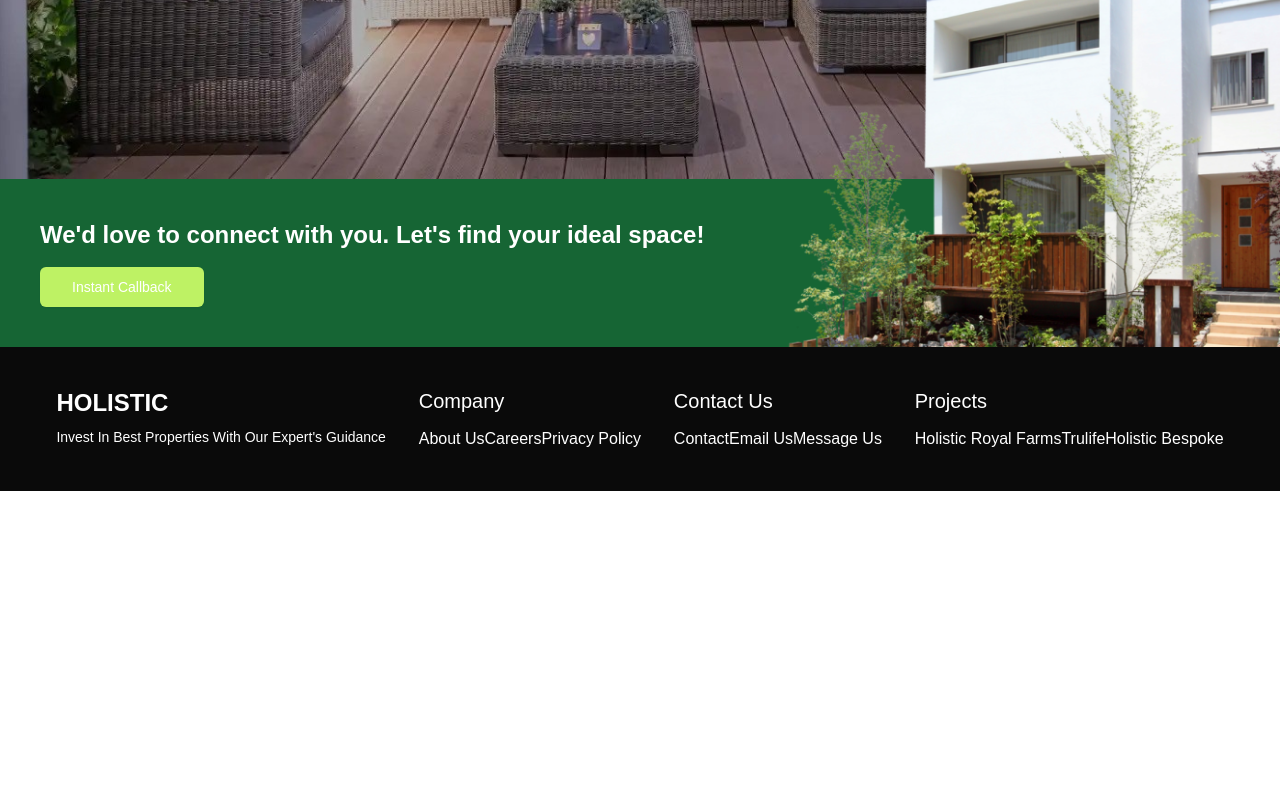
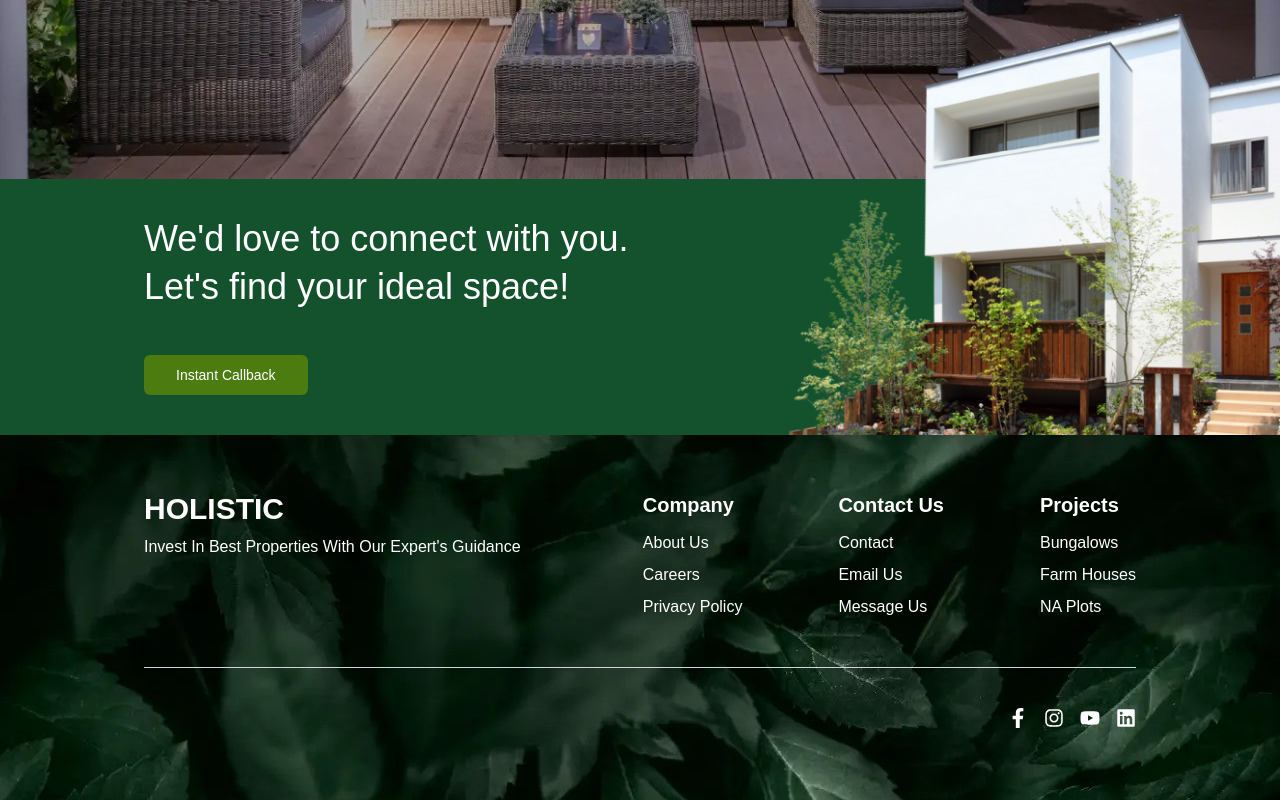
Before and after one commit to dev-kingz/ayassociates, a Next.js app: page / in a window 1280 px wide. Shown: the part 541-1341 px from the top of the page. Before the commit the page ends 1032 px from the top, so only its background shows below. Built offline with nearby package versions, Linux system fonts and the light colour scheme.

Commit message:
refactor: Update footer styling
- Updated the primary and secondary colors
- Updated the button styling
-Updated footer content
-Added Social Icons

```diff
--- a/src/app/globals.css
+++ b/src/app/globals.css
@@ -10,9 +10,9 @@
     --card-foreground: 0 0% 3.9%;
     --popover: 0 0% 100%;
     --popover-foreground: 0 0% 3.9%;
-    --primary: 142, 63%, 24%;
+    --primary: 144, 61%, 20%;
     --primary-foreground: 0 0% 98%;
-    --secondary: 0 0% 96.1%;
+    --secondary: 86 78% 27%;
     --secondary-foreground: 0 0% 9%;
     --muted: 0 0% 96.1%;
     --muted-foreground: 0 0% 45.1%;
--- a/src/app/page.tsx
+++ b/src/app/page.tsx
@@ -17,7 +17,7 @@ export default function Home() {
             <Button
               variant="secondary"
               size="lg"
-              className="shadow-xl bg-primary text-white hover:bg-green-600"
+              className="shadow-xl bg-secondary text-white hover:bg-green-600"
             >
               Enquire Now
             </Button>
--- a/src/components/Footer/index.tsx
+++ b/src/components/Footer/index.tsx
@@ -1,20 +1,26 @@
 import Link from "next/link";
 import { Button } from "@/components/ui/button";
 import Image from "next/image";
+import SocialIcons from "../Icons/SocialIcons";
 
 export function Footer() {
   return (
-    <footer className="flex w-full flex-col bg-neutral-950 text-white">
-      <div className="relative flex flex-col md:flex-row md:justify-between md:items-center p-10 bg-green-800">
-        <div className="flex flex-col space-y-4 self-stretch">
-          <h1 className="text-2xl font-semibold">
-            We&apos;d love to connect with you. Let&apos;s find your ideal space!
+    <footer className="Footer flex w-full flex-col bg-neutral-950 text-white">
+      <section className="TopSection relative flex flex-col md:flex-row md:justify-between md:items-center py-10 px-36 bg-primary">
+        <div className="flex flex-col self-stretch gap-12">
+          <div className="TopSectionText flex flex-col gap-2">
+            <h1 className="text-4xl font-medium">
+              We&apos;d love to connect with you.
             </h1>
+            <h1 className="text-4xl font-medium">
+              Let&apos;s find your ideal space!
+            </h1>
+          </div>
           <Link href="/">
             <Button
               variant="secondary"
               size="lg"
-              className="bg-lime-300 text-white hover:text-lime-800"
+              className="bg-secondary text-white hover:text-lime-800"
             >
               Instant Callback
             </Button>
@@ -29,19 +35,21 @@ export function Footer() {
             className="absolute right-0 bottom-0"
           />
         </div>
-      </div>
-      <div className="flex flex-col md:flex-row md:justify-around bg-neutral-950 p-10">
-        <div className="mb-6 md:mb-0">
+      </section>
+      <section className="BottomSection flex md:flex-col md:justify-around bg-footer py-10 px-36">
+        <div className="Content py-4 flex flex-row justify-between">
+          <div className="Logo&Text mb-6 md:mb-0">
             <Link href="/">
-            <h1 className="text-2xl font-semibold text-white">HOLISTIC</h1>
+              <h1 className="text-3xl font-bold text-white">HOLISTIC</h1>
             </Link>
-          <p className="mt-2 text-sm">
+            <p className="mt-2 text-md">
               Invest In Best Properties With Our Expert&apos;s Guidance
             </p>
           </div>
-        <div className="mb-6 md:mb-0">
-          <h2 className="text-xl font-medium mb-3">Company</h2>
-          <nav className="space-y-2">
+          <div className="QuickLinks flex flex-row gap-24">
+            <div className="flex flex-col mb-6 md:mb-0">
+              <h2 className="text-xl font-semibold mb-3">Company</h2>
+              <nav className="flex flex-col space-y-2">
                 <Link href="/about" className="hover:text-white/80">
                   About Us
                 </Link>
@@ -53,9 +61,9 @@ export function Footer() {
                 </Link>
               </nav>
             </div>
-        <div className="mb-6 md:mb-0">
-          <h2 className="text-xl font-medium mb-3">Contact Us</h2>
-          <nav className="space-y-2">
+            <div className="flex flex-col mb-6 md:mb-0">
+              <h2 className="text-xl font-semibold mb-3">Contact Us</h2>
+              <nav className="flex flex-col  space-y-2">
                 <Link href="/contact" className="hover:text-white/80">
                   Contact
                 </Link>
@@ -67,27 +75,33 @@ export function Footer() {
                 </Link>
               </nav>
             </div>
-        <div>
-          <h2 className="text-xl font-medium mb-3">Projects</h2>
-          <nav className="space-y-2">
+            <div className="flex flex-col mb-6 md:mb-0">
+              <h2 className="flex flex-col text-xl font-semibold mb-3">Projects</h2>
+              <nav className="flex flex-col space-y-2">
                 <Link
                   href="/projects/holistic-royal-farms"
                   className="hover:text-white/80"
                 >
-              Holistic Royal Farms
+                  Bungalows
                 </Link>
                 <Link href="/projects/trulife" className="hover:text-white/80">
-              Trulife
+                  Farm Houses
                 </Link>
                 <Link
                   href="/projects/holistic-bespoke"
                   className="hover:text-white/80"
                 >
-              Holistic Bespoke
+                  NA Plots
                 </Link>
               </nav>
             </div>
           </div>
-    </footer>
+        </div>
+        <div className="SocialIcons py-8 flex flex-col self-stretch items-end gap-10">
+          <div className="px-20 w-full h-[1px] bg-gray-300" />
+          <SocialIcons />
+        </div>
+      </section>
+    </footer >
   );
 }
--- a/src/components/Icons/SocialIcons.tsx
+++ b/src/components/Icons/SocialIcons.tsx
@@ -1,20 +1,24 @@
 import Link from 'next/link';
 import React from 'react';
-import { FaFacebookF, FaInstagram, FaYoutube } from "react-icons/fa";
+import { FaFacebookF, FaInstagram, FaYoutube, FaLinkedin } from "react-icons/fa";
 
 const SocialIcons = () => {
     return (
-        <div className="flex items-center justify-center gap-4">
-            <Link href="https://www.facebook.com/profile.php?id=100056240132679" className="hover:cursor-pointer" target="_blank">
-                <FaFacebookF className="h-4 w-4" />
+        <div className="flex items-center gap-4">
+            <Link href="/" className="hover:cursor-pointer" target="_blank">
+                <FaFacebookF className="h-5 w-5" />
             </Link>
-            <Link href="https://www.instagram.com/rktandoor/" className="hover:cursor-pointer" target="_blank">
-                <FaInstagram className="h-4 w-4" />
+            <Link href="/" className="hover:cursor-pointer" target="_blank">
+                <FaInstagram className="h-5 w-5" />
             </Link>
-            <Link href="https://www.youtube.com/@RK_TANDOOR" className="hover:cursor-pointer" target="_blank">
-                <FaYoutube className="h-4 w-4" />
+            <Link href="/" className="hover:cursor-pointer" target="_blank">
+                <FaYoutube className="h-5 w-5" />
+            </Link>
+            <Link href="/" className="hover:cursor-pointer" target="_blank">
+                <FaLinkedin className="h-5 w-5" />
             </Link>
         </div>
+
     );
 }
 
--- a/src/components/Menus/Navbar/index.tsx
+++ b/src/components/Menus/Navbar/index.tsx
@@ -41,7 +41,7 @@ export function Navbar() {
       </Link>
       <NavigationMenuC />
       <div className="flex items-center justify-center gap-2">
-        <Button className="font-semibold px-3 py-2.5 bg-primary rounded-full text-primary-foreground gap-2">
+        <Button className="font-semibold px-3 py-2.5 bg-secondary rounded-full text-primary-foreground gap-2">
           <FaPhoneAlt />
           Call Now
         </Button>
```
Lines whose indentation alone changed are shown as unchanged.
